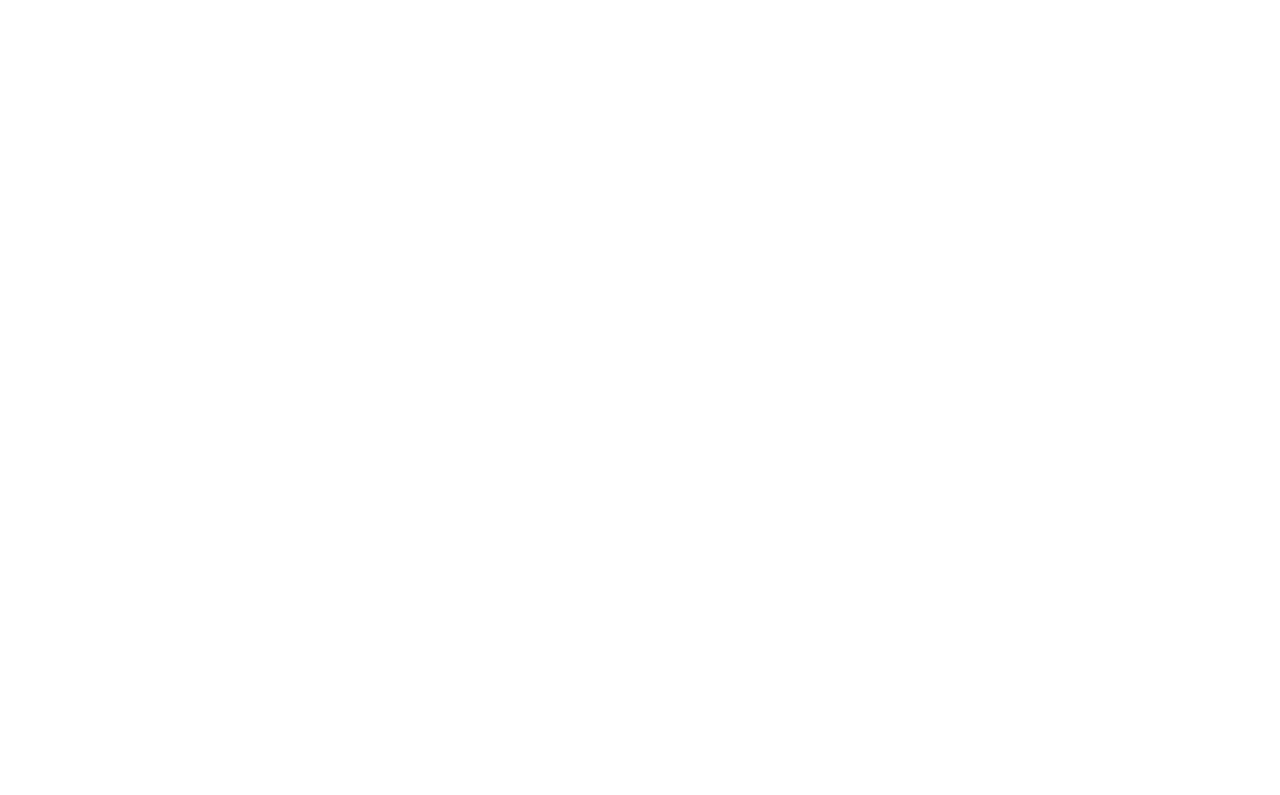
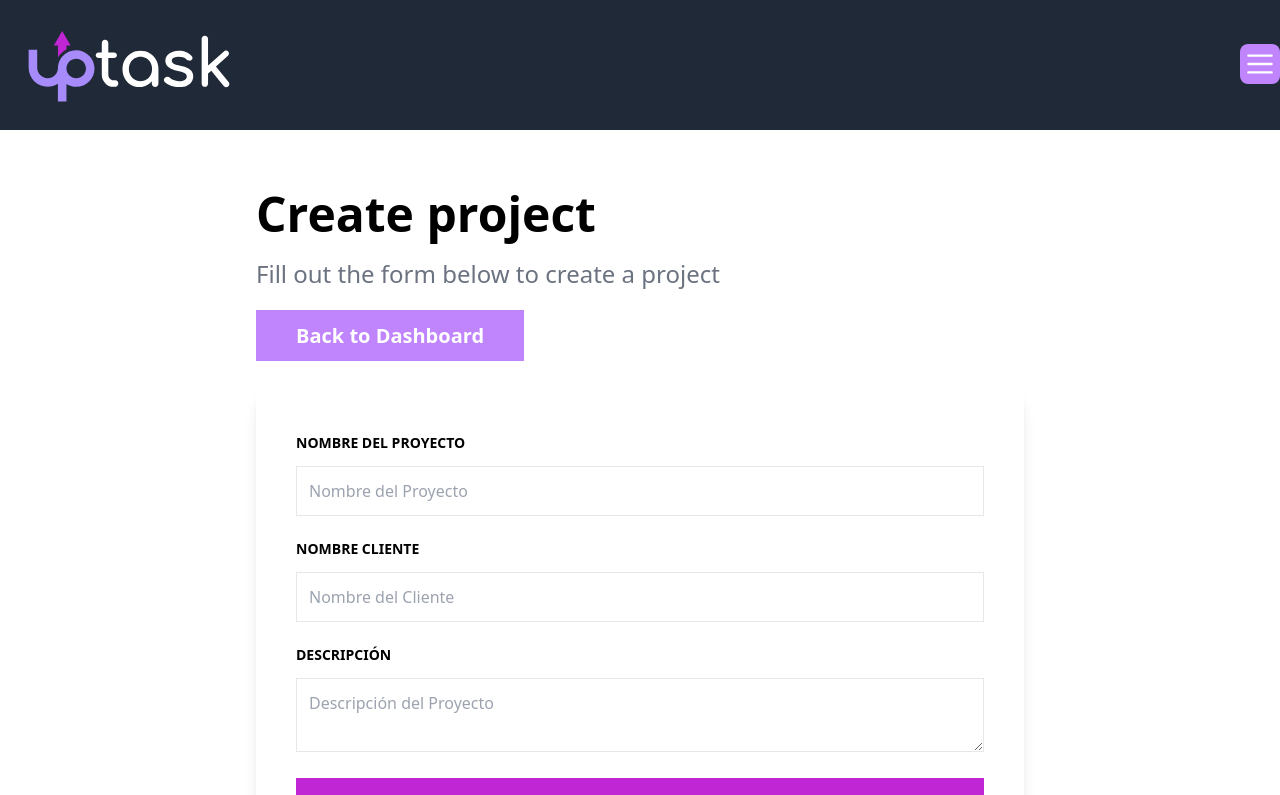
Before and after one commit to JesusRamosMembrive/uptask, a React (Vite) app in the folder uptask_frontend/: page /projects/create in a window 1280 px wide. Before the commit this address had no page. Shown: the top 795 px of the page. Built offline with nearby package versions, Linux system fonts and the light colour scheme; no server answers.

Commit message:
checkpoint

```diff
--- /dev/null
+++ b/uptask_frontend/src/api/ProjectApi.ts
@@ -0,0 +1,14 @@
+import {ProjectFormData} from "@/types/index.ts";
+import api from '@/lib/axios';
+
+export async function createProject(formData: ProjectFormData){
+    try {
+        const {data} = await api.post('/projects', formData);
+        // const response = await api.post('/projects', data);
+        // return response.data;
+        console.log(data);
+    }
+    catch (e) {
+        console.error(e);
+    }
+}
--- /dev/null
+++ b/uptask_frontend/src/components/ErrorMessage.tsx
@@ -0,0 +1,8 @@
+export default function ErrorMessage ({children}: {children: React.ReactNode}) {
+    return (
+       <div className={"text-center my-4 bg-red-100 text-red-600 font-bold p-5 uppercase"}>
+           {children}
+
+       </div>
+    );
+};
--- /dev/null
+++ b/uptask_frontend/src/components/NavMenu.tsx
@@ -0,0 +1,46 @@
+import { Fragment } from 'react'
+import { Popover, Transition } from '@headlessui/react'
+import { Bars3Icon } from '@heroicons/react/20/solid'
+import { Link } from 'react-router-dom'
+
+export default function NavMenu() {
+
+    return (
+        <Popover className="relative">
+            <Popover.Button className="inline-flex items-center gap-x-1 text-sm font-semibold leading-6 p-1 rounded-lg bg-purple-400">
+                <Bars3Icon className='w-8 h-8 text-white ' />
+            </Popover.Button>
+
+            <Transition
+                as={Fragment}
+                enter="transition ease-out duration-200"
+                enterFrom="opacity-0 translate-y-1"
+                enterTo="opacity-100 translate-y-0"
+                leave="transition ease-in duration-150"
+                leaveFrom="opacity-100 translate-y-0"
+                leaveTo="opacity-0 translate-y-1"
+            >
+                <Popover.Panel className="absolute left-1/2 z-10 mt-5 flex w-screen lg:max-w-min -translate-x-1/2 lg:-translate-x-48">
+                    <div className="w-full lg:w-56 shrink rounded-xl bg-white p-4 text-sm font-semibold leading-6 text-gray-900 shadow-lg ring-1 ring-gray-900/5">
+                        <p className='text-center'>Hola: Usuario</p>
+                        <Link
+                            to='/profile'
+                            className='block p-2 hover:text-purple-950'
+                        >Mi Perfil</Link>
+                        <Link
+                            to='/'
+                            className='block p-2 hover:text-purple-950'
+                        >Mis Proyectos</Link>
+                        <button
+                            className='block p-2 hover:text-purple-950'
+                            type='button'
+                            onClick={() => { }}
+                        >
+                            Cerrar Sesión
+                        </button>
+                    </div>
+                </Popover.Panel>
+            </Transition>
+        </Popover>
+    )
+}
--- /dev/null
+++ b/uptask_frontend/src/components/projects/ProjectForm.tsx
@@ -0,0 +1,71 @@
+import {UseFormRegister, FieldErrors } from "react-hook-form";
+import ErrorMessage from "@/components/ErrorMessage.tsx";
+import {ProjectFormData} from "../../types";
+
+
+type ProjectFormProps = {
+    register: UseFormRegister<ProjectFormData>;
+    errors:  FieldErrors<ProjectFormData>;
+}
+
+export default function ProjectForm({errors, register}: ProjectFormProps) {
+    return (
+        <>
+            <div className="mb-5 space-y-3">
+                <label htmlFor="projectName" className="text-sm uppercase font-bold">
+                    Nombre del Proyecto
+                </label>
+                <input
+                    id="projectName"
+                    className="w-full p-3  border border-gray-200"
+                    type="text"
+                    placeholder="Nombre del Proyecto"
+                    {...register("projectName", {
+                        required: "El Titulo del Proyecto es obligatorio",
+                    })}
+                />
+
+                {errors.projectName && (
+                    <ErrorMessage>{errors.projectName.message}</ErrorMessage>
+                )}
+            </div>
+
+            <div className="mb-5 space-y-3">
+                <label htmlFor="clientName" className="text-sm uppercase font-bold">
+                    Nombre Cliente
+                </label>
+                <input
+                    id="clientName"
+                    className="w-full p-3  border border-gray-200"
+                    type="text"
+                    placeholder="Nombre del Cliente"
+                    {...register("clientName", {
+                        required: "El Nombre del Cliente es obligatorio",
+                    })}
+                />
+
+                {errors.clientName && (
+                    <ErrorMessage>{errors.clientName.message}</ErrorMessage>
+                )}
+            </div>
+
+            <div className="mb-5 space-y-3">
+                <label htmlFor="description" className="text-sm uppercase font-bold">
+                    Descripción
+                </label>
+                <textarea
+                    id="description"
+                    className="w-full p-3  border border-gray-200"
+                    placeholder="Descripción del Proyecto"
+                    {...register("description", {
+                        required: "Una descripción del proyecto es obligatoria"
+                    })}
+                />
+
+                {errors.description && (
+                    <ErrorMessage>{errors.description.message}</ErrorMessage>
+                )}
+            </div>
+        </>
+    )
+}
--- a/uptask_frontend/src/layouts/AppLayout.tsx
+++ b/uptask_frontend/src/layouts/AppLayout.tsx
@@ -1,6 +1,6 @@
 import {Outlet} from 'react-router-dom'
 import Logo from "@/components/Logo.tsx";
-
+import NavMenu from "@/components/NavMenu.tsx";
 
 export const AppLayout = () => {
     return (
@@ -9,8 +9,8 @@
                 <div className={'max-w-screen-2xl mx-auto flex flex-col lg:flex-row justify-between items-center'}>
                     <div className={"w-64"}>
                         <Logo/>
-
                     </div>
+                    <NavMenu/>
                 </div>
             </header>
 
--- /dev/null
+++ b/uptask_frontend/src/lib/axios.ts
@@ -0,0 +1,7 @@
+import axios from 'axios';
+
+const api = axios.create({
+    baseURL: import.meta.env.VITE_API_URL,
+});
+
+export default api;
--- a/uptask_frontend/src/router.tsx
+++ b/uptask_frontend/src/router.tsx
@@ -1,6 +1,7 @@
 import {BrowserRouter, Routes, Route} from "react-router-dom";
 import {AppLayout} from "./layouts/AppLayout.tsx";
 import {DashBoardView} from "./views/DashBoardView.tsx";
+import {CreateProjectView} from "./views/projects/CreateProjectView.tsx";
 
 export default function Router() {
     return (
@@ -8,6 +9,7 @@
             <Routes>
                 <Route element={<AppLayout/>}>
                     <Route path="/" element={<DashBoardView/>} index/>
+                    <Route path="/projects/create" element={<CreateProjectView/>}/>
 
                 </Route>
             </Routes>
--- /dev/null
+++ b/uptask_frontend/src/types/index.ts
@@ -0,0 +1,14 @@
+import {z} from 'zod';
+
+/**Project */
+
+
+export const projectSchema = z.object({
+    _id: z.string(),
+    projectName: z.string().min(1, 'El nombre del proyecto no puede estar vacío'),
+    clientName: z.string().min(1, 'El cliente del proyecto no puede estar vacía'),
+    description: z.string().min(1, 'La descripción del proyecto no puede estar vacía')
+});
+
+export type Project = z.infer<typeof projectSchema>;
+export type ProjectFormData = Pick<Project, 'clientName' | 'projectName' | 'description'>
--- a/uptask_frontend/src/views/DashBoardView.tsx
+++ b/uptask_frontend/src/views/DashBoardView.tsx
@@ -1,7 +1,21 @@
+import { Link } from 'react-router-dom';
+
 export const DashBoardView = () => {
     return (
         <>
-            <h1>Dashboard</h1>
+            <h1 className={"text-5xl font-black"}>My projects</h1>
+            <p className={"text-2xl font-light text-gray-500 mt-5"}> Manage your projects here </p>
+
+            <nav className={"my-8"}>
+                <Link to={'/projects/create'}
+                      className={"bg-purple-400 hover:bg-purple-500 px-10 py-3 text-white text-xl" +
+                          " font-bold cursor-pointer transition-colors"}>
+
+                    New Project
+                </Link>
+            </nav>
+
+
         </>
     );
 };
--- /dev/null
+++ b/uptask_frontend/src/views/projects/CreateProjectView.tsx
@@ -0,0 +1,61 @@
+import {Link} from "react-router-dom";
+import {useForm} from 'react-hook-form'
+import ProjectForm from "@/components/projects/ProjectForm.tsx";
+import {ProjectFormData} from "@/types/index";
+import {createProject} from "@/api/ProjectApi";
+
+export const CreateProjectView = () => {
+
+    const initialValues : ProjectFormData = {
+        projectName:"",
+        clientName:"",
+        description:""
+    };
+
+    const handleForm= (data: ProjectFormData) => {
+        createProject(data);
+    }
+
+    const {register, handleSubmit, formState: {errors}} = useForm({defaultValues: initialValues});
+
+    return (
+        <>
+            <div className={"max-w-3xl mx-auto"}>
+            <h1 className={"text-5xl font-black"}>Create project</h1>
+            <p className={"text-2xl font-light text-gray-500 mt-5"}>Fill out the form below to create a project</p>
+
+            <nav className={"my-8"}>
+                <Link to={'/'}
+                      className={"bg-purple-400 hover:bg-purple-500 px-10 py-3 text-white text-xl" +
+                          " font-bold cursor-pointer transition-colors"}>
+
+                    Back to Dashboard
+                </Link>
+            </nav>
+
+            <form
+                className={"mt-10 bg-white shadow-lg p-10 rounded-lg"}
+                onSubmit={handleSubmit(handleForm)}
+                noValidate={true}
+            >
+                <ProjectForm
+                    register={register}
+                    errors={errors}
+
+                ></ProjectForm>
+
+                <input
+                    type={"submit"}
+                    value={"Create project"}
+                    className={"bg-fuchsia-600 w-full p-3 " +
+                        "hover:bg-fuchsia-500 px-10 py-3 " +
+                        "text-white text-xl " +
+                        "uppercase font-bold cursor-pointer transition-colors"}
+
+                />
+
+            </form>
+            </div>
+        </>
+    );
+};
```
Also changed, not shown: uptask_frontend/package.json (+6 -1 lines), uptask_frontend/tsconfig.app.json (+6 -1 lines), 1 other file (tests, documents, lock files or other folders).
